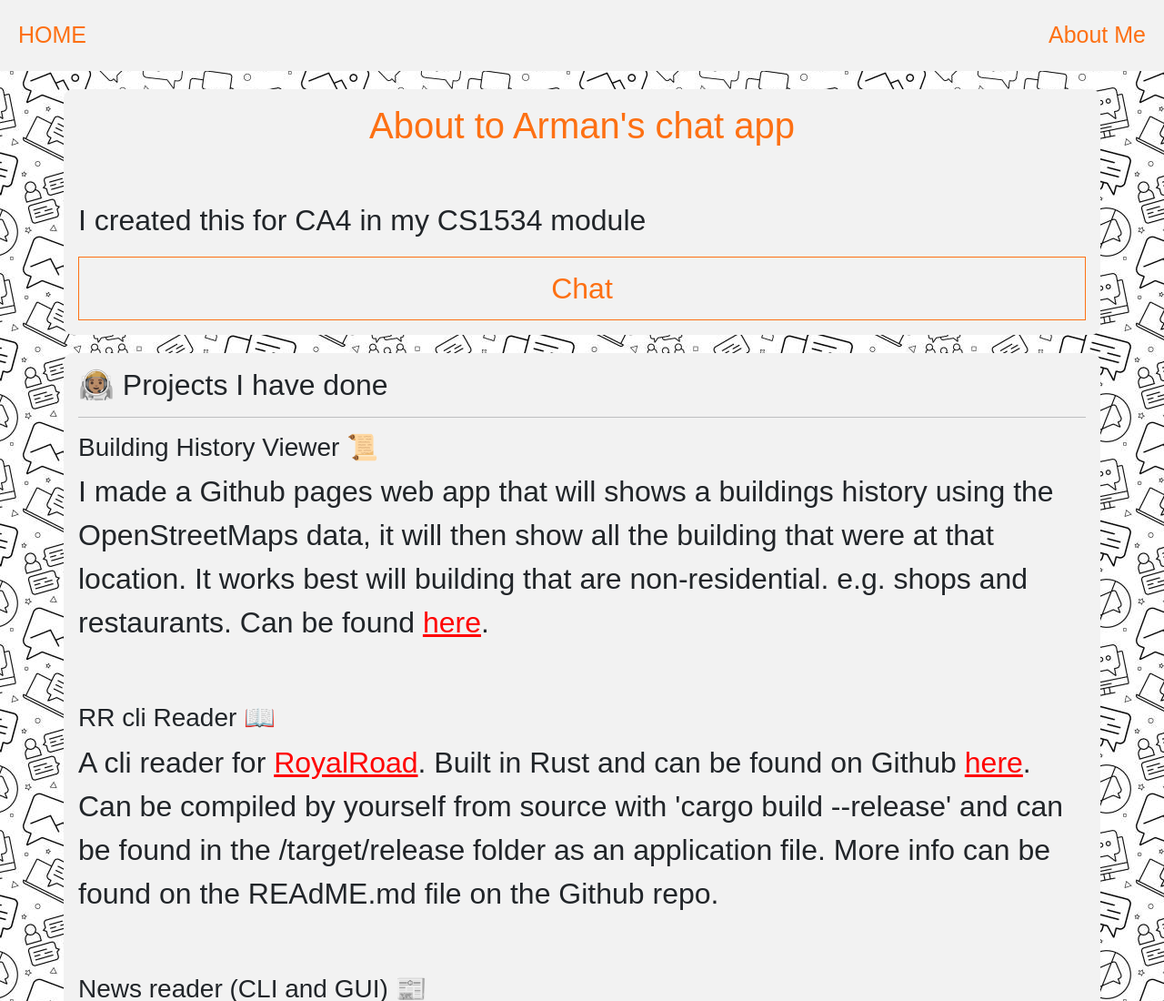
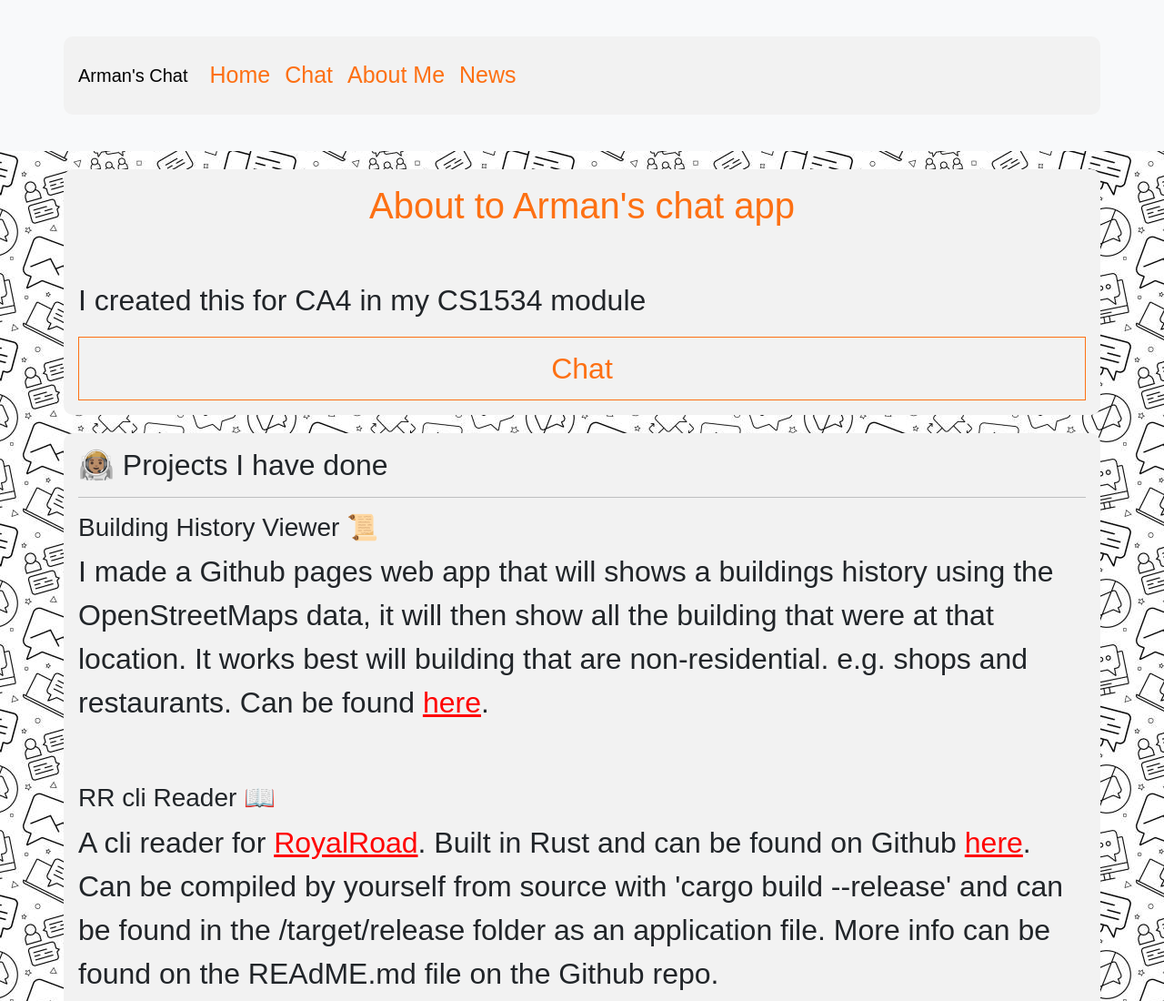
Before and after one commit to Arman511/node_chat_app, a website: page public/about.html in a window 1280 px wide. Shown: the top 1100 px of the page at 91% size. Drawn offline with nearby package versions, Linux system fonts and the light colour scheme.

Commit message:
Better navbar

```diff
--- a/public/about.html
+++ b/public/about.html
@@ -16,10 +16,31 @@
 
 <body>
     <header>
-        <nav class="navbar">
-            <div>
-                <a href="index.html" class="nav-link" style="float: left;">HOME</a>
-                <a href="about.html" class="nav-link" style="text-align: right;">About Me</a>
+        <nav class="navbar navbar-expand-lg navbar-light bg-light">
+            <div class="container">
+                <a class="navbar-brand" href="index.html">Arman's Chat</a>
+                <button class="navbar-toggler" type="button" data-toggle="collapse"
+                    data-target="#navbarSupportedContent" aria-controls="navbarSupportedContent" aria-expanded="false"
+                    aria-label="Toggle navigation">
+                    <span class="navbar-toggler-icon"></span>
+                </button>
+
+                <div class="collapse navbar-collapse" id="navbarSupportedContent">
+                    <ul class="navbar-nav mr-auto">
+                        <li class="nav-item">
+                            <a class="nav-link" href="index.html">Home</a>
+                        </li>
+                        <li class="nav-item">
+                            <a class="nav-link" href="chat.html">Chat</a>
+                        </li>
+                        <li class="nav-item">
+                            <a class="nav-link" href="about.html">About Me</a>
+                        </li>
+                        <li class="nav-item">
+                            <a class="nav-link" href="news.html">News</a>
+                        </li>
+                    </ul>
+                </div>
             </div>
         </nav>
     </header>
```
Also changed, not shown: public/chat.html (+24 -4 lines), public/index.html (+25 -4 lines).
